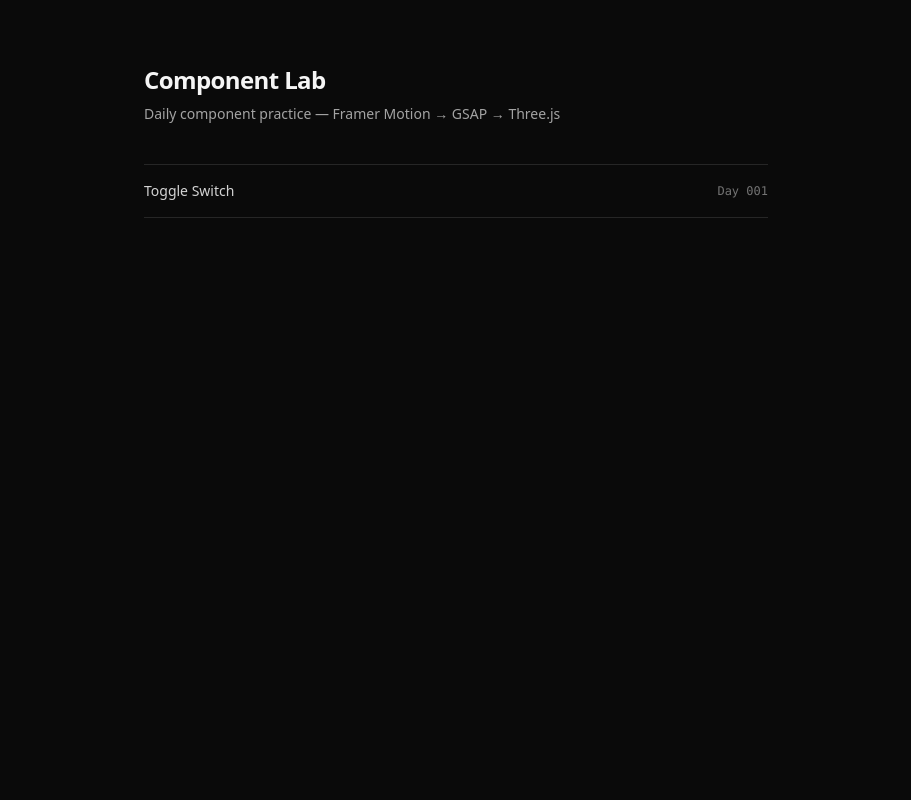
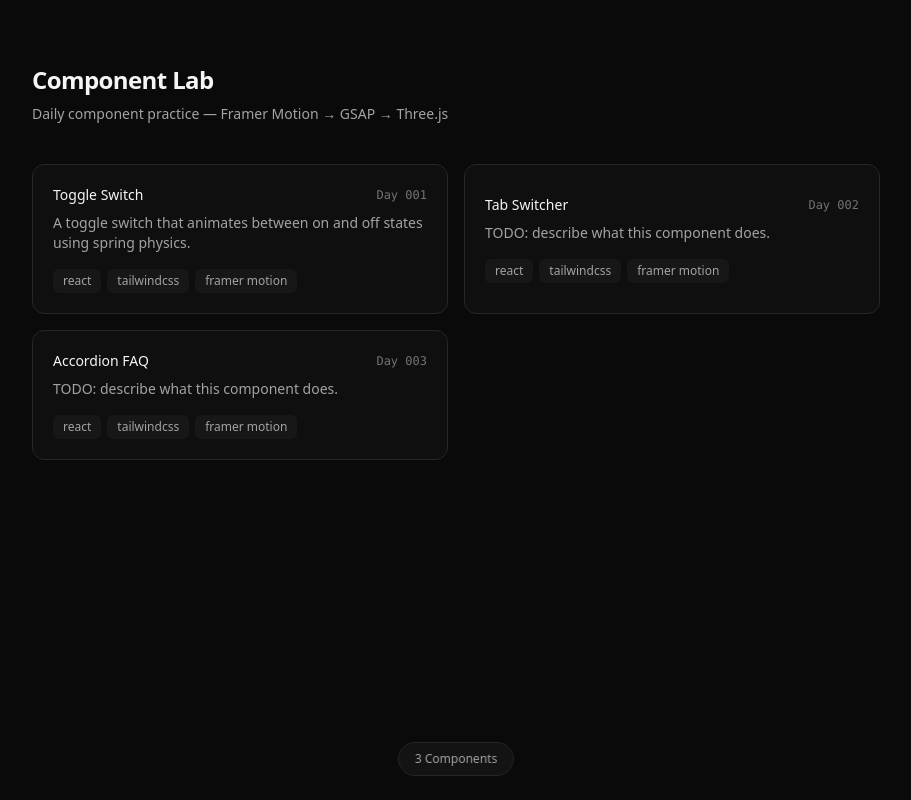
Before and after one commit to Diwyani/componentlab, a React (Vite) app: page / in a window 1280 px wide. Shown: the whole page, without its empty margins (184-1095 px from the left). Built offline with nearby package versions, Linux system fonts and the light colour scheme.

Commit message:
Day 002: tab switcher

```diff
--- a/src/App.jsx
+++ b/src/App.jsx
@@ -1,67 +1,59 @@
 import { useState } from 'react'
-import ToggleSwitch from './components/001-toggle-switch/ToggleSwitch.jsx'
 
-// Register each day's component here manually — add one import + one map entry per new day.
-const componentMap = {
-  '001-toggle-switch': ToggleSwitch,
-}
+// Auto-discovers every folder under src/components/ — each folder's .jsx file
+// (the component) and meta.js file (day/name/description/tags) are matched
+// by folder slug. Add a new folder with both files and it shows up here
+// automatically, with zero edits to this file.
+const componentModules = import.meta.glob('./components/*/*.jsx', { eager: true })
+const metaModules = import.meta.glob('./components/*/meta.js', { eager: true })
 
-// Auto-discovers every folder under src/components/ (e.g. "001-toggle-switch")
-// and lists it as a link. Add a new folder and it shows up here automatically.
-const notesModules = import.meta.glob('./components/*/notes.md', { eager: true, as: 'raw' })
-
-const entries = Object.keys(notesModules)
-  .map((path) => {
-    const slug = path.split('/')[2] // "001-toggle-switch"
-    const [day, ...nameParts] = slug.split('-')
-    const name = nameParts.join(' ').replace(/\b\w/g, (c) => c.toUpperCase())
-    return { slug, day, name }
+const entries = Object.keys(metaModules)
+  .map((metaPath) => {
+    const slug = metaPath.split('/')[2] // "001-toggle-switch"
+    const componentPath = Object.keys(componentModules).find((p) => p.split('/')[2] === slug)
+    return {
+      slug,
+      ...metaModules[metaPath].meta,
+      component: componentPath ? componentModules[componentPath].default : null,
+    }
   })
   .sort((a, b) => a.day.localeCompare(b.day))
 
-export default function App() {
-  const [activeSlug, setActiveSlug] = useState(null)
+function Tag({ children }) {
+  return (
+    <span className="rounded-md bg-neutral-900 px-2.5 py-1 text-xs text-neutral-400">{children}</span>
+  )
+}
 
-  if (activeSlug) {
-    const ActiveComponent = componentMap[activeSlug]
-    return (
-      <div className="min-h-screen bg-neutral-950 text-neutral-100">
-        <div className="mx-auto max-w-2xl px-6 py-16">
-          <button
-            onClick={() => setActiveSlug(null)}
-            className="text-sm text-neutral-400 transition-colors hover:text-white"
-          >
-            ← Back
-          </button>
-          <div className="mt-8">
-            {ActiveComponent ? <ActiveComponent /> : <p className="text-sm text-neutral-500">Component not found.</p>}
-          </div>
-        </div>
-      </div>
-    )
-  }
-
+function IndexGrid({ onSelect }) {
   return (
     <div className="min-h-screen bg-neutral-950 text-neutral-100">
-      <div className="mx-auto max-w-2xl px-6 py-16">
+      <div className="mx-auto max-w-4xl px-6 py-16">
         <h1 className="text-2xl font-semibold tracking-tight">Component Lab</h1>
         <p className="mt-2 text-sm text-neutral-400">
           Daily component practice — Framer Motion → GSAP → Three.js
         </p>
 
-        <ul className="mt-10 divide-y divide-neutral-800 border-t border-b border-neutral-800">
-          {entries.map(({ slug, day, name }) => (
-            <li key={slug}>
-              <button
-                onClick={() => setActiveSlug(slug)}
-                className="flex w-full items-center justify-between py-4 text-sm transition-colors hover:text-white"
-              >
-                <span className="text-neutral-300">{name}</span>
+        <div className="mt-10 grid grid-cols-1 gap-4 sm:grid-cols-2">
+          {entries.map(({ slug, day, name, description, tags }) => (
+            <button
+              key={slug}
+              onClick={() => onSelect(slug)}
+              className="rounded-xl border border-neutral-800 bg-neutral-900/40 p-5 text-left transition-colors hover:border-neutral-700 hover:bg-neutral-900"
+            >
+              <div className="flex items-center justify-between">
+                <h2 className="text-sm font-medium text-neutral-100">{name}</h2>
                 <span className="font-mono text-xs text-neutral-500">Day {day}</span>
-              </button>
-            </li>
+              </div>
+              <p className="mt-2 text-sm text-neutral-400">{description}</p>
+              <div className="mt-4 flex flex-wrap gap-1.5">
+                {tags.map((tag) => (
+                  <Tag key={tag}>{tag}</Tag>
+                ))}
+              </div>
+            </button>
           ))}
-        </ul>
+        </div>
 
         {entries.length === 0 && (
           <p className="mt-10 text-sm text-neutral-500">
@@ -69,6 +61,53 @@ export default function App() {
           </p>
         )}
       </div>
+
+      <div className="fixed bottom-6 left-1/2 -translate-x-1/2 rounded-full border border-neutral-800 bg-neutral-900/80 px-4 py-2 text-xs text-neutral-400 backdrop-blur">
+        {entries.length} Component{entries.length === 1 ? '' : 's'}
+      </div>
     </div>
   )
 }
+
+function DetailView({ entry, onBack }) {
+  const { name, description, tags, component: ActiveComponent } = entry
+
+  return (
+    <div className="min-h-screen bg-neutral-950 text-neutral-100">
+      <div className="mx-auto flex min-h-screen max-w-6xl flex-col gap-8 px-6 py-16 lg:flex-row">
+        <div className="lg:w-72 lg:flex-none">
+          <button
+            onClick={onBack}
+            className="text-sm text-neutral-400 transition-colors hover:text-white"
+          >
+            ← Back
+          </button>
+
+          <h1 className="mt-6 text-lg font-semibold tracking-tight">{name}</h1>
+          <p className="mt-3 text-sm leading-relaxed text-neutral-400">{description}</p>
+
+          <div className="mt-6 flex flex-wrap gap-1.5">
+            {tags.map((tag) => (
+              <Tag key={tag}>{tag}</Tag>
+            ))}
+          </div>
+        </div>
+
+        <div className="flex flex-1 items-center justify-center rounded-2xl border border-neutral-800 bg-neutral-900/30 p-10">
+          {ActiveComponent ? <ActiveComponent /> : <p className="text-sm text-neutral-500">Component not found.</p>}
+        </div>
+      </div>
+    </div>
+  )
+}
+
+export default function App() {
+  const [activeSlug, setActiveSlug] = useState(null)
+  const activeEntry = entries.find((e) => e.slug === activeSlug)
+
+  if (activeEntry) {
+    return <DetailView entry={activeEntry} onBack={() => setActiveSlug(null)} />
+  }
+
+  return <IndexGrid onSelect={setActiveSlug} />
+}
--- /dev/null
+++ b/src/components/001-toggle-switch/meta.js
@@ -0,0 +1,6 @@
+export const meta = {
+  day: '001',
+  name: 'Toggle Switch',
+  description: 'A toggle switch that animates between on and off states using spring physics.',
+  tags: ['react', 'tailwindcss', 'framer motion'],
+}
--- /dev/null
+++ b/src/components/002-tab-switcher/TabSwitcher.jsx
@@ -0,0 +1,4 @@
+// TODO: build the tab switcher component here.
+export default function TabSwitcher() {
+  return null
+}
--- /dev/null
+++ b/src/components/002-tab-switcher/meta.js
@@ -0,0 +1,6 @@
+export const meta = {
+  day: '002',
+  name: 'Tab Switcher',
+  description: 'TODO: describe what this component does.',
+  tags: ['react', 'tailwindcss', 'framer motion'],
+}
--- /dev/null
+++ b/src/components/003-accordion-faq/AccordionFaq.jsx
@@ -0,0 +1,4 @@
+// TODO: build the accordion / expandable FAQ item component here.
+export default function AccordionFaq() {
+  return null
+}
--- /dev/null
+++ b/src/components/003-accordion-faq/meta.js
@@ -0,0 +1,6 @@
+export const meta = {
+  day: '003',
+  name: 'Accordion FAQ',
+  description: 'TODO: describe what this component does.',
+  tags: ['react', 'tailwindcss', 'framer motion'],
+}
```
Also changed, not shown: src/components/002-tab-switcher/notes.md (added, +7 -0 lines), src/components/003-accordion-faq/notes.md (added, +7 -0 lines), 1 other file (tests, documents, lock files or other folders).
